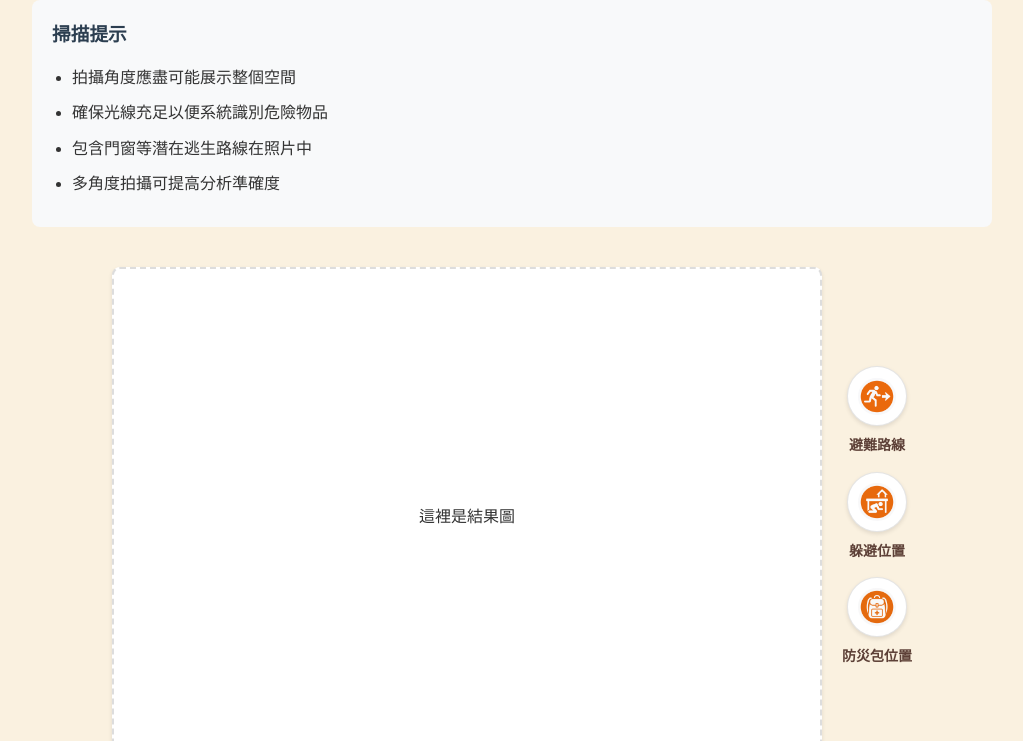
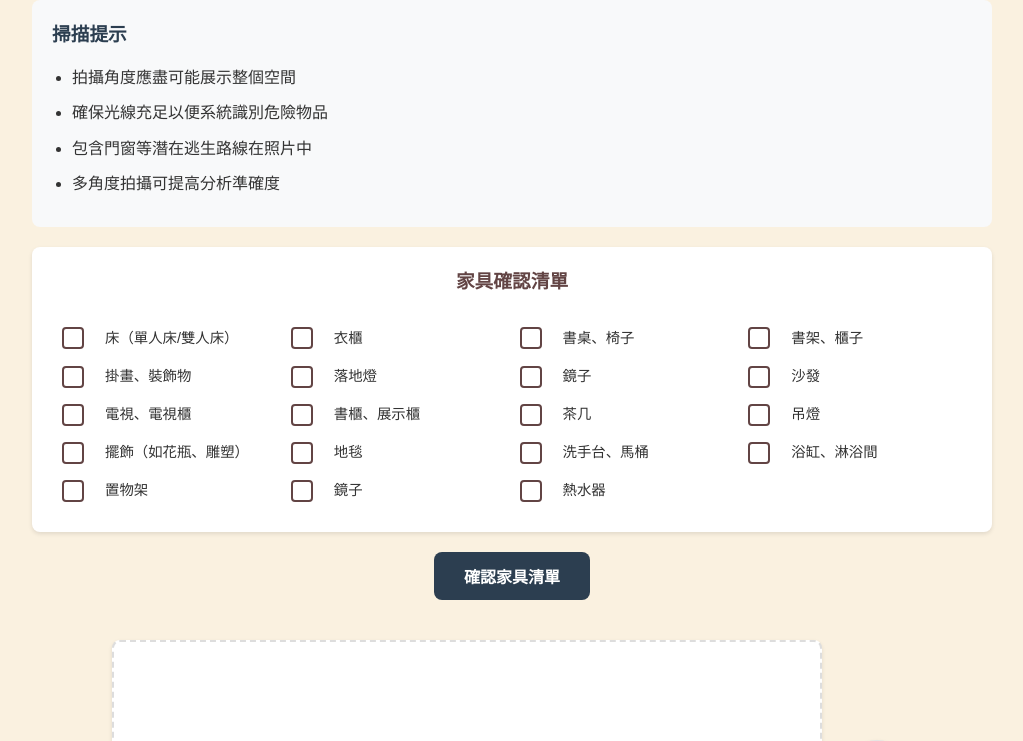
Before and after one commit to XiaoWang1212/survinest, a Vue app: page /scan in a window 1280 px wide. Shown: the part 416-1157 px from the top of the page, without its empty margins (128-1151 px from the left). Built offline with nearby package versions, Linux system fonts and the light colour scheme.

Commit message:
feat: add furniture checklist to safety scan page

```diff
--- a/src/components/SafetyScan.vue
+++ b/src/components/SafetyScan.vue
@@ -36,6 +36,24 @@
         <li>包含門窗等潛在逃生路線在照片中</li>
         <li>多角度拍攝可提高分析準確度</li>
       </ul>
+    </div>
+    <div class="furniture-checklist">
+      <h3>家具確認清單</h3>
+      <div class="checklist-container">
+        <label v-for="(item, index) in furnitureItems"
+               :key="index"
+               class="checkbox-item">
+          <input type="checkbox"
+                 v-model="checkedFurniture[item.id]">
+          <span class="checkmark"></span>
+          <span class="label-text">{{ item.name }}</span>
+        </label>
+      </div>
+    </div>
+    <div class="confirm-button-container">
+        <button class="confirm-button" @click="confirmFurnitureList">
+          確認家具清單
+        </button>
       </div>
   </div>
 </template>
@@ -94,6 +112,38 @@
       imagePreview.value = null
       fileInput.value.value = ''
     }
+    const furnitureItems = [
+      { id: 'bed', name: '床（單人床/雙人床）' },
+      { id: 'wardrobe', name: '衣櫃' },
+      { id: 'desk', name: '書桌、椅子' },
+      { id: 'bookshelf', name: '書架、櫃子' },
+      { id: 'decoration', name: '掛畫、裝飾物' },
+      { id: 'floorLamp', name: '落地燈' },
+      { id: 'mirror', name: '鏡子' },
+      { id: 'sofa', name: '沙發' },
+      { id: 'tv', name: '電視、電視櫃' },
+      { id: 'showcase', name: '書櫃、展示櫃' },
+      { id: 'coffeeTable', name: '茶几' },
+      { id: 'chandelier', name: '吊燈' },
+      { id: 'ornaments', name: '擺飾（如花瓶、雕塑）' },
+      { id: 'carpet', name: '地毯' },
+      { id: 'bathroom', name: '洗手台、馬桶' },
+      { id: 'bath', name: '浴缸、淋浴間' },
+      { id: 'shelf', name: '置物架' },
+      { id: 'bathroomMirror', name: '鏡子' },
+      { id: 'waterHeater', name: '熱水器' }
+    ];
+
+    const checkedFurniture = ref({});
+    furnitureItems.forEach(item => {
+      checkedFurniture.value[item.id] = false;
+    });
+
+    const confirmFurnitureList = () => {
+      // 可以在這裡處理確認後的邏輯
+      console.log('已確認的家具:', checkedFurniture.value);
+    };
+
 
     return {
       fileInput,
@@ -102,7 +152,10 @@
       triggerFileUpload,
       handleFileUpload,
       startScan,
-        resetUpload
+      resetUpload,
+      furnitureItems,
+      checkedFurniture,
+      confirmFurnitureList
     }
   }
 }
@@ -216,6 +269,113 @@
   animation: scan 2s infinite;
 }
 
+
+.furniture-checklist {
+  background-color: #fff;
+  padding: 20px;
+  border-radius: 8px;
+  margin-top: 20px;
+  box-shadow: 0 2px 4px rgba(0, 0, 0, 0.1);
+}
+
+.furniture-checklist h3 {
+  color: #624444;
+  margin-bottom: 20px;
+  text-align: center;
+}
+
+.checklist-container {
+  display: grid;
+  grid-template-columns: repeat(auto-fill, minmax(200px, 1fr));
+  gap: 15px;
+  padding: 10px;
+}
+.checkbox-item {
+  display: flex;
+  align-items: center;
+  position: relative;
+  padding-left: 35px;
+  cursor: pointer;
+  font-size: 0.9rem;
+  user-select: none;
+}
+
+.checkbox-item input {
+  position: absolute;
+  opacity: 0;
+  cursor: pointer;
+  height: 0;
+  width: 0;
+}
+
+.checkmark {
+  position: absolute;
+  left: 0;
+  height: 22px;
+  width: 22px;
+  background-color: #fff;
+  border: 2px solid #624444;
+  border-radius: 4px;
+  transition: all 0.2s ease;
+}
+
+.checkbox-item:hover input ~ .checkmark {
+  background-color: #f5f5f5;
+}
+
+.checkbox-item input:checked ~ .checkmark {
+  background-color: #624444;
+}
+
+.checkmark:after {
+  content: "";
+  position: absolute;
+  display: none;
+  left: 6px;
+  top: 2px;
+  width: 6px;
+  height: 12px;
+  border: solid white;
+  border-width: 0 2px 2px 0;
+  transform: rotate(45deg);
+}
+
+.checkbox-item input:checked ~ .checkmark:after {
+  display: block;
+}
+
+.label-text {
+  margin-left: 8px;
+  color: #333;
+}
+.confirm-button-container {
+  margin-top: 20px;
+  display: flex;
+  justify-content: center;
+}
+
+.confirm-button {
+  background-color: #2c3e50;
+  color: white;
+  padding: 12px 30px;
+  border: none;
+  border-radius: 8px;
+  font-size: 1rem;
+  font-weight: bold;
+  cursor: pointer;
+  transition: all 0.3s ease;
+}
+
+.confirm-button:hover {
+  background-color: #1a242f;
+  transform: translateY(-2px);
+  box-shadow: 0 4px 12px rgba(44, 62, 80, 0.3);
+}
+
+.confirm-button:active {
+  transform: translateY(0);
+}
+
 @keyframes scan {
   0% { top: 0; }
   100% { top: 200px; }
@@ -234,4 +394,43 @@
 .scan-tips li {
   margin-bottom: 10px;
 }
+
+@media (max-width: 768px) {
+  .checklist-container {
+    grid-template-columns: repeat(auto-fill, minmax(160px, 1fr));
+  }
+
+  .checkbox-item {
+    font-size: 0.85rem;
+  }
+}
+
+@media (max-width: 480px) {
+  .checklist-container {
+    grid-template-columns: repeat(auto-fill, minmax(140px, 1fr));
+  }
+
+  .checkbox-item {
+    font-size: 0.8rem;
+  }
+
+  .checkmark {
+    height: 20px;
+    width: 20px;
+  }
+}
+@media (max-width: 768px) {
+  .confirm-button {
+    padding: 10px 25px;
+    font-size: 0.95rem;
+  }
+}
+
+@media (max-width: 480px) {
+  .confirm-button {
+    padding: 8px 20px;
+    font-size: 0.9rem;
+  }
+}
+
 </style>
```
Lines whose indentation alone changed are shown as unchanged.
